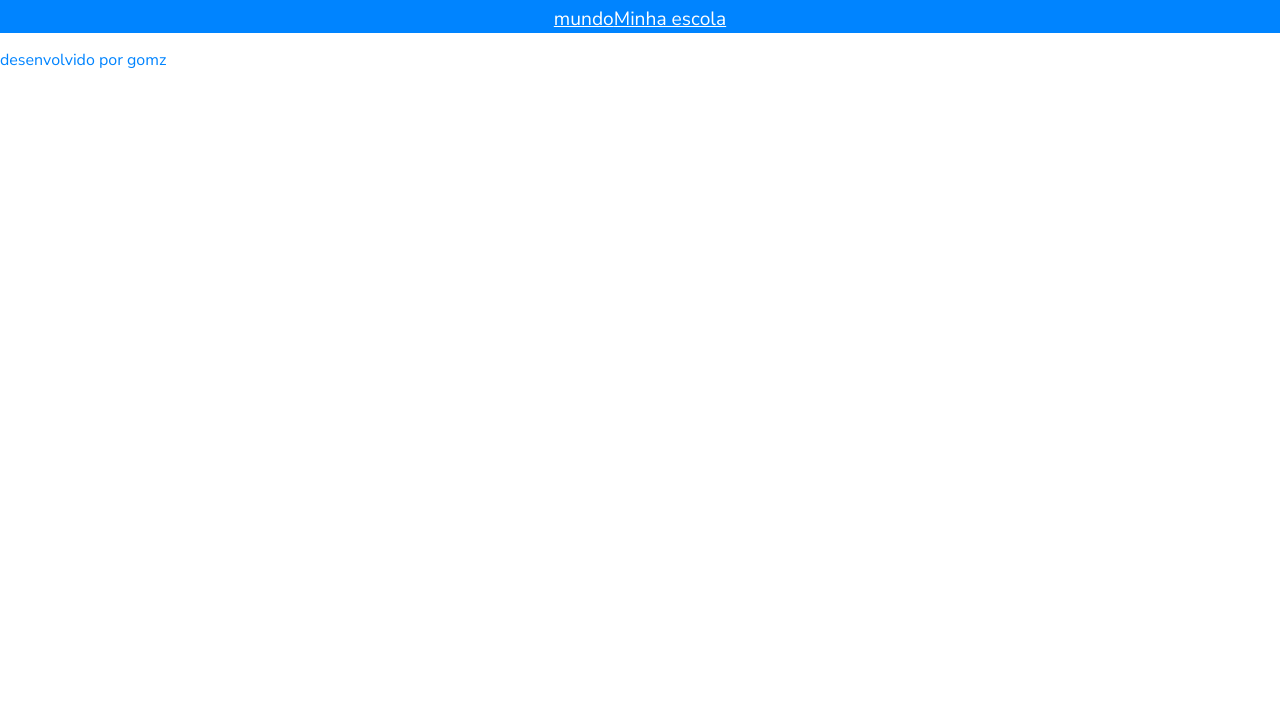
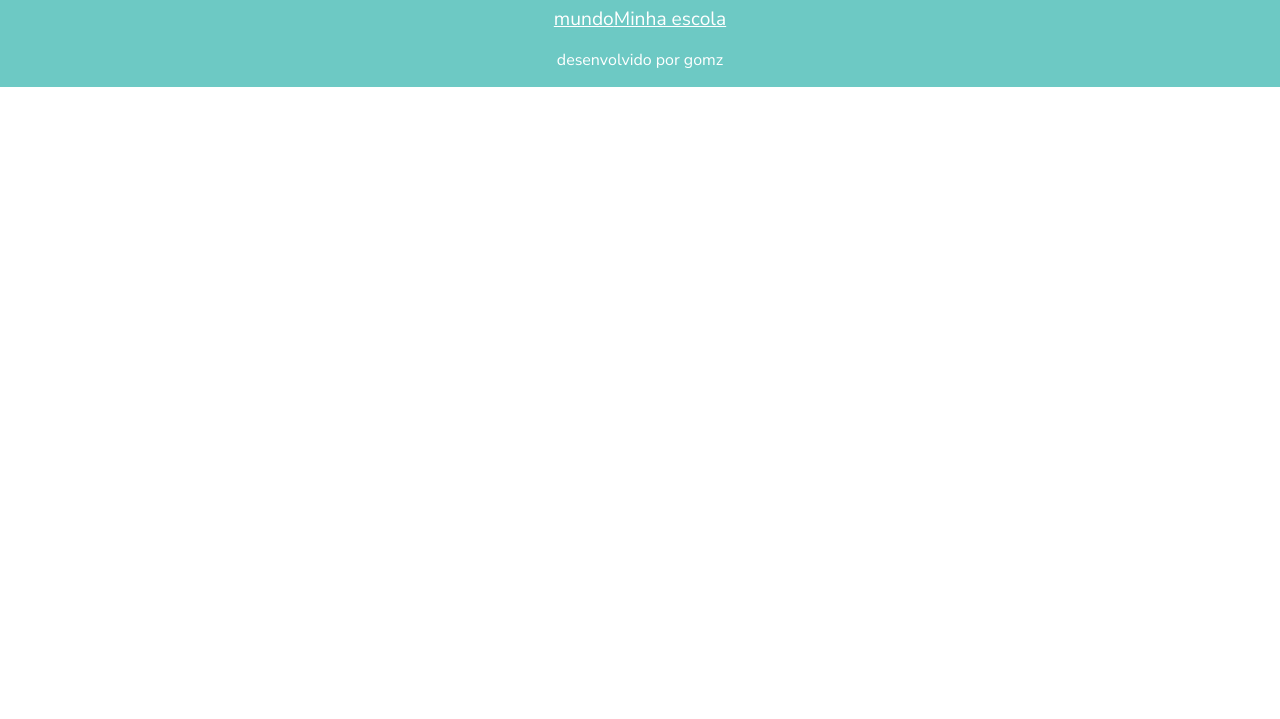
Before and after one commit to gomzw/BANCODDADOS, a plain HTML site: page bancoddados-GOMZ/index.html in a window 1280 px wide. Shown: the part 81-800 px from the top of the page. Drawn offline with Linux system fonts and the light colour scheme.

Commit message:
Update style.css

```diff
--- a/bancoddados-GOMZ/style.css
+++ b/bancoddados-GOMZ/style.css
@@ -2,8 +2,8 @@
 
 :root{
     --bg-color: #ffffff;
-    --primary-color: #0084ff;
-    --secundary-color: #030303;
+    --primary-color: #6dc9c4;
+    --secundary-color: #000000;
     --font: "Nunito Sans", sans-serif;
 }
 
@@ -44,3 +44,13 @@ nav a:hover{
     text-decoration:overline;
     transform: scale(0.90);
 }
+
+ footer{
+
+display: flex;
+align-content: center;
+justify-content: center;
+background-color: var(--primary-color);
+color:var(--bg-color)
+
+}
```
